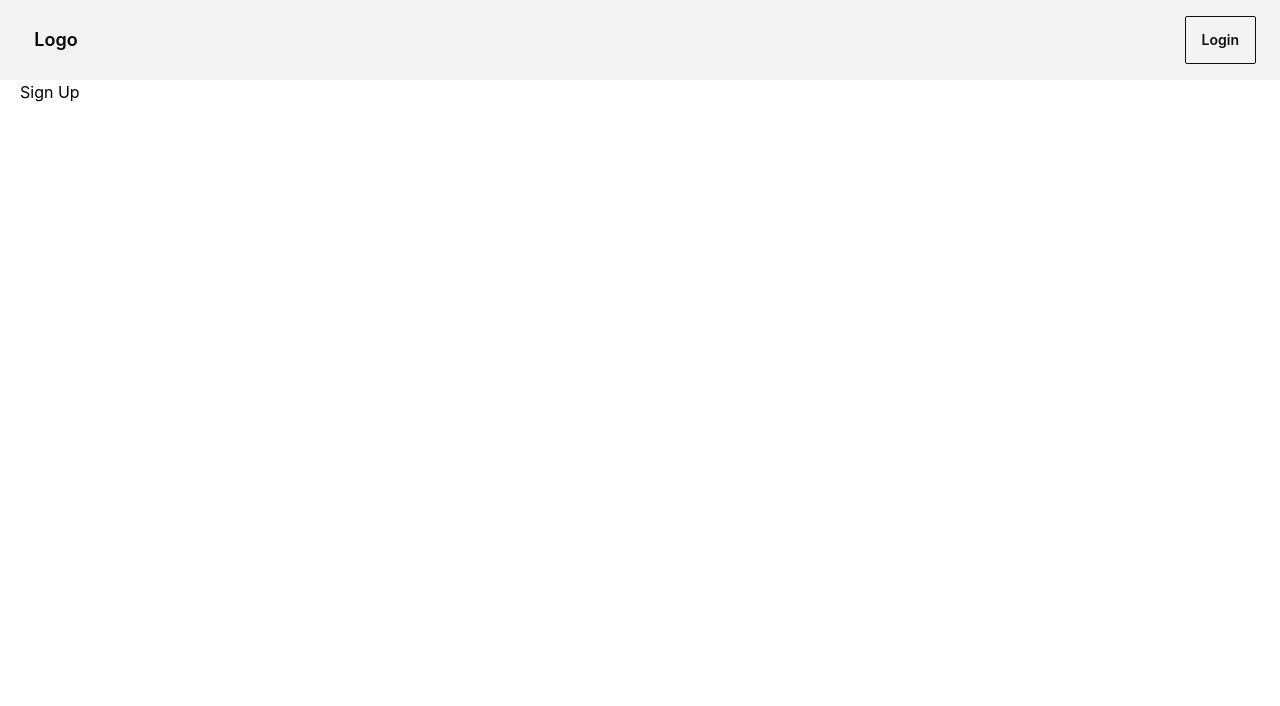
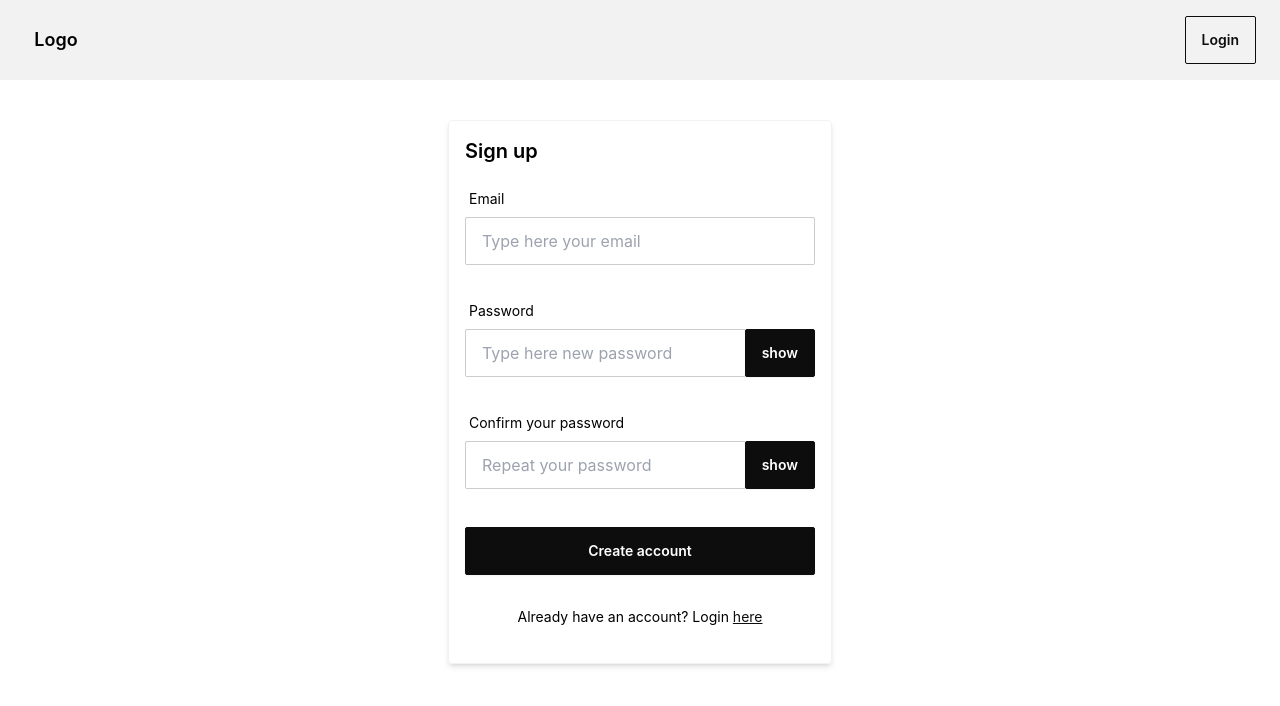
Before and after one commit to SunkissedWitch/board-games-firebase, a React (Vite) app: page /signup in a window 1280 px wide. Shown: the top 706 px of the page. Built offline with nearby package versions, Linux system fonts and the light colour scheme; no server answers.

Commit message:
updated packages, completed login,  added sign up

```diff
--- a/src/main.tsx
+++ b/src/main.tsx
@@ -3,7 +3,7 @@ import ReactDOM from 'react-dom/client'
 // import App from './App.tsx'
 import { RouterProvider } from 'react-router-dom'
 import './index.css'
-import { router } from './router.tsx'
+import { router } from './router'
 
 ReactDOM.createRoot(document.getElementById('root')!).render(
   <React.StrictMode>
--- a/src/pages/login.tsx
+++ b/src/pages/login.tsx
@@ -1,6 +1,8 @@
 import { useForm, SubmitHandler } from 'react-hook-form'
-import { signInWithEmailAndPassword } from 'firebase/auth'
+import { AuthErrorCodes, signInWithEmailAndPassword } from 'firebase/auth'
 import { auth } from '../firebase'
+import { FirebaseError } from 'firebase/app'
+import { Link } from 'react-router-dom'
 
 type Inputs = {
   email: string
@@ -12,6 +14,7 @@ export const Login = () => {
     register,
     handleSubmit,
     formState: { errors },
+    setError
   } = useForm<Inputs>()
 
   const onSubmit: SubmitHandler<Inputs> = async ({ email, password }) => {
@@ -19,13 +22,17 @@ export const Login = () => {
       const userCredential = await signInWithEmailAndPassword(auth, email, password)
       console.log('userCredential', userCredential?.user)
     } catch (error) {
-      // ToDo: update firebase to use this handler:
-      // const iNeedThisErrorSomewhere = AuthErrorCodes.INVALID_LOGIN_CREDENTIALS
-      console.log(error)
+      if (error instanceof FirebaseError) {
+        const errorCode = error.code
+        const errorMessage = error.message
+        if (errorCode === AuthErrorCodes.INVALID_LOGIN_CREDENTIALS) {
+          return setError('root', { message: 'Error: there is no user with such credentials.' })
+        }
+        setError('root', { message: errorMessage })
+      }
+      setError('root', { message: 'Unexpected error'})
     }
   }
-
-  console.log('errors', errors)
 
   return (
     <>
@@ -41,7 +48,7 @@ export const Login = () => {
                 {...register('email', { required: { value: true, message: 'Email is required' } })}
                 type='text'
                 autoComplete='email'
-                placeholder='Type here'
+                placeholder='Type here your email'
                 className='input input-bordered w-full'
               />
               <div className='label'>
@@ -55,17 +62,23 @@ export const Login = () => {
               <input
                 {...register('password', { required: { value: true, message: 'Password is required' } })}
                 type='password'
-                placeholder='Type here'
+                placeholder='Type here your password'
                 className='input input-bordered w-full'
               />
               <div className='label'>
                 {errors?.password && <span className='label-text-alt text-error'>{errors?.password?.message}</span>}
               </div>
             </label>
+            {errors?.root?.message && <div className='alert alert-error'>{errors?.root?.message}</div>}
             <button className='btn btn-primary mt-2.5' type='submit'>
               Confirm
             </button>
           </form>
+          <div className='card-body mb-5'>
+            <div className='text-center'>
+              Have no account? Create it <Link to='/signup' className='link link-primary'>here</Link>
+            </div>
+          </div>
         </div>
       </div>
     </>
--- a/src/pages/signup.tsx
+++ b/src/pages/signup.tsx
@@ -1,8 +1,120 @@
+import { useForm, SubmitHandler } from 'react-hook-form'
+import { AuthErrorCodes, createUserWithEmailAndPassword } from 'firebase/auth'
+import { auth } from '../firebase'
+import { FirebaseError } from 'firebase/app'
+import { useRef, useState } from 'react'
+import { Link } from 'react-router-dom'
+
+type Inputs = {
+  email: string
+  password: string,
+  confirmPassword: string
+}
+
 export const Signup = () => {
+  const {
+    register,
+    handleSubmit,
+    watch,
+    formState: { errors },
+    setError
+  } = useForm<Inputs>()
+  const password = useRef({});
+  password.current = watch("password", "")
+
+  const [passwordVisible, setPasswordVisible] = useState<boolean>(false)
+  const [confirmPasswordVisible, setConfirmPasswordVisible] = useState<boolean>(false)
+  const togglePasswordVisiblity = () => setPasswordVisible(prevState => !prevState)
+  const toggleConfirmPasswordVisiblity = () => setConfirmPasswordVisible(prevState => !prevState)
+
+  const onSubmit: SubmitHandler<Inputs> = async ({ email, password }) => {
+    console.log("onSubmit values:", email, password)
+    try {
+      const userCredential = await createUserWithEmailAndPassword(auth, email, password)
+      console.log('userCredential', userCredential?.user)
+    } catch (error) {
+      if (error instanceof FirebaseError) {
+        const errorCode = error.code
+        const errorMessage = error.message
+        console.log('errorCode', errorCode)
+        if (errorCode === AuthErrorCodes.CREDENTIAL_ALREADY_IN_USE) {
+          console.log('CREDENTIAL_ALREADY_IN_USE', errorMessage)
+          // return setError('root', { message: 'Error: there is no user with such credentials.' })
+        }
+        setError('root', { message: errorMessage })
+      }
+      setError('root', { message: 'Unexpected error'})
+    }
+  }
+  console.log('errors', errors)
+
   return (
     <>
-      <div className='px-5 container mx-auto'>
-        Sign Up
+      <div className='px-5 container mx-auto py-10'>
+        <div className='mx-auto card card-compact card-bordered shadow-md max-w-sm'>
+          <form className='card-body gap-3' onSubmit={handleSubmit(onSubmit)}>
+            <div className='card-title'>Sign up</div>
+            <label className='form-control w-full'>
+              <div className='label'>
+                <span className='label-text'>Email</span>
+              </div>
+              <input
+                {...register('email', { required: { value: true, message: 'Email is required' } })}
+                type='text'
+                autoComplete='email'
+                placeholder='Type here your email'
+                className='input input-bordered w-full'
+              />
+              <div className='label'>
+                {errors?.email && <span className='label-text-alt text-error'>{errors?.email?.message}</span>}
+              </div>
+            </label>
+            <label className='form-control w-full'>
+              <div className='label'>
+                <span className='label-text'>Password</span>
+              </div>
+              <div className='join'>
+              <input
+                {...register('password', { required: 'Password is required' })}
+                type={passwordVisible ? 'text' : 'password'}
+                placeholder='Type here new password'
+                className='input input-bordered w-full'
+                />
+                <button className='btn btn-primary' onClick={togglePasswordVisiblity}>show</button>
+              </div>
+              <div className='label'>
+                {errors?.password && <span className='label-text-alt text-error'>{errors?.password?.message}</span>}
+              </div>
+            </label>
+            <label className='form-control w-full'>
+              <div className='label'>
+                <span className='label-text'>Confirm your password</span>
+              </div>
+              <div className='join'>
+              <input
+                {...register('confirmPassword', { required: 'Confirm your password', validate: value =>
+                value === password.current || "The passwords do not match" })}
+                type={confirmPasswordVisible ? 'text' : 'password'}
+                placeholder='Repeat your password'
+                className='input input-bordered w-full'
+              />
+              <button className='btn btn-primary' onClick={toggleConfirmPasswordVisiblity}>show</button>
+              </div>
+              <div className='label'>
+                {errors?.confirmPassword && <span className='label-text-alt text-error'>{errors?.confirmPassword?.message}</span>}
+              </div>
+            </label>
+            {errors?.root?.message && <div className='alert alert-error'>{errors?.root?.message}</div>}
+            <button className='btn btn-primary mt-2.5' type='submit'>
+              Create account
+            </button>
+          </form>
+          <div className='card-body mb-5'>
+            <div className='text-center'>
+              Already have an account? Login <Link to='/login' className='link link-primary'>here</Link>
+            </div>
+          </div>
+        </div>
       </div>
     </>
   )
```
Also changed, not shown: package.json (+13 -13 lines), 1 other file (tests, documents, lock files or other folders).
